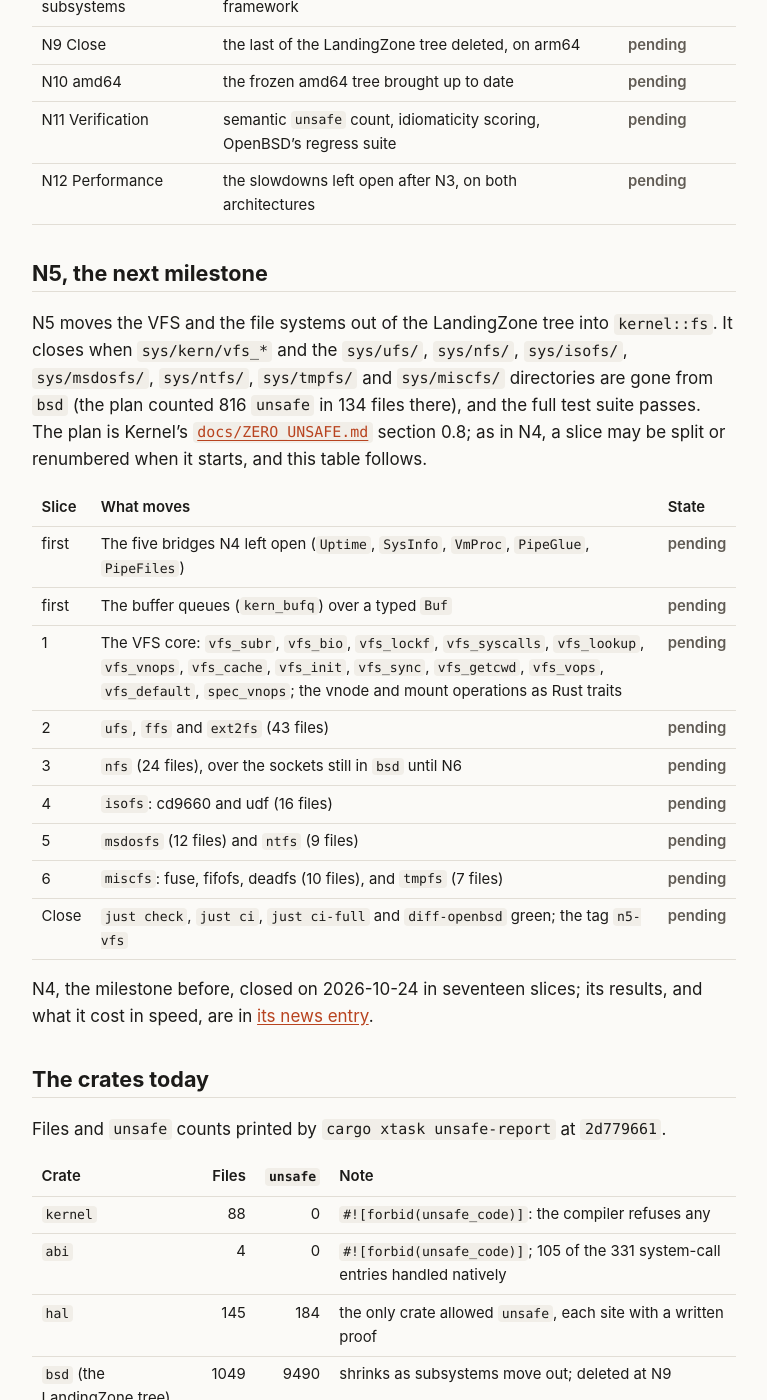
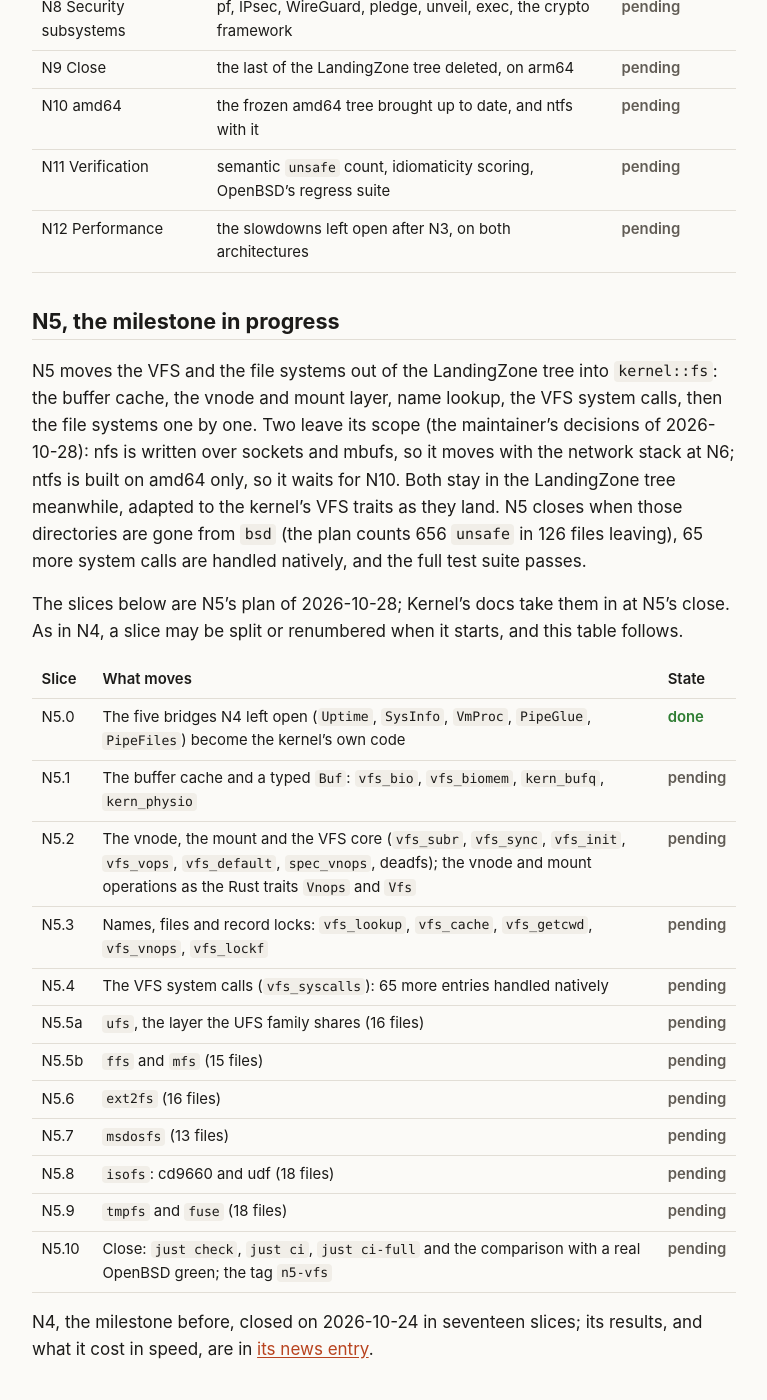
Before and after one commit to EmiBSD/Portal, a Jekyll site: the page built from status.md, in a window 1280 px wide and 1400 px high, scrolled down 1350 px. Shown: the whole window, without its empty margins (256-1023 px from the left). Built offline with Jekyll 4.4.1, drawn with Linux system fonts in a browser that asks for light colours; some of the changed text lies outside the part shown.

Commit message:
status: N5 under way, N5.0 done; figures at Kernel fd8e62a8
N5.0 merged in fd8e62a8 (2026-10-28): the five bridges N4 left open are the kernel's own
code; bridges.toml 30 -> 25 rows. cargo xtask unsafe-report there (CARGO_TARGET_DIR of its
own): kernel 89 files, 0 unsafe; abi 4, 0, 105 native; hal 145, 184; bsd 1,049, 9,490.

The N5 table follows the plan of 2026-10-28 (N5.0 to N5.10, not yet in Kernel's docs): nfs
moves at N6 and ntfs at N10 (the maintainer's decisions), so their rows and the N5, N6 and
N10 scopes say so. The home page says N5 is under way.

Co-Authored-By: Claude Opus 5.5 <noreply@anthropic.com>

```diff
--- a/_data/status.json
+++ b/_data/status.json
@@ -1,9 +1,9 @@
 {
-  "commit": "2d779661",
-  "date": "2026-10-24",
-  "at": "the close of N4",
+  "commit": "fd8e62a8",
+  "date": "2026-10-28",
+  "at": "N5.0, the first slice of N5",
   "crates": [
-    {"name": "kernel", "files": 88, "unsafe": 0, "note": "`#![forbid(unsafe_code)]`: the compiler refuses any"},
+    {"name": "kernel", "files": 89, "unsafe": 0, "note": "`#![forbid(unsafe_code)]`: the compiler refuses any"},
     {"name": "abi", "files": 4, "unsafe": 0, "note": "`#![forbid(unsafe_code)]`; 105 of the 331 system-call entries handled natively"},
     {"name": "hal", "files": 145, "unsafe": 184, "note": "the only crate allowed `unsafe`, each site with a written proof"},
     {"name": "bsd", "label": "the LandingZone tree", "files": 1049, "unsafe": 9490, "note": "shrinks as subsystems move out; deleted at N9"}
@@ -14,27 +14,30 @@
     {"name": "N2", "title": "Foundations", "scope": "the `kernel`, `abi` and `hal` crates, the runtime, pipe(2)", "date": "2026-10-16T22:38:19-03:00", "url": "https://github.com/EmiBSD/Kernel/releases/tag/n2-foundations"},
     {"name": "N3", "title": "Memory", "scope": "uvm into `kernel::vm`, the pmaps into `hal`", "date": "2026-10-18T12:25:14-03:00", "url": "https://github.com/EmiBSD/Kernel/releases/tag/n3-memory"},
     {"name": "N4", "title": "Processes and scheduling", "scope": "timeouts, processes, descriptors, kqueue, the scheduler, signals, tty, clocks, sysctl", "date": "2026-10-24T02:00:37-03:00", "url": "https://github.com/EmiBSD/Kernel/releases/tag/n4-processes", "post": "n4-met"},
-    {"name": "N5", "title": "VFS and file systems", "scope": "the VFS layer, ufs, nfs, tmpfs, msdosfs, cd9660, ntfs"},
-    {"name": "N6", "title": "Network stack", "scope": "interfaces, routing, IPv4, IPv6, sockets"},
+    {"name": "N5", "title": "VFS and file systems", "scope": "the buffer cache, the VFS layer, ufs and ffs, ext2fs, msdosfs, cd9660 and udf, tmpfs, fuse", "state": "in progress"},
+    {"name": "N6", "title": "Network stack", "scope": "interfaces, routing, IPv4, IPv6, sockets, then nfs over them"},
     {"name": "N7", "title": "Devices", "scope": "the driver model, then every bus and driver"},
     {"name": "N8", "title": "Security subsystems", "scope": "pf, IPsec, WireGuard, pledge, unveil, exec, the crypto framework"},
     {"name": "N9", "title": "Close", "scope": "the last of the LandingZone tree deleted, on arm64"},
-    {"name": "N10", "title": "amd64", "scope": "the frozen amd64 tree brought up to date"},
+    {"name": "N10", "title": "amd64", "scope": "the frozen amd64 tree brought up to date, and ntfs with it"},
     {"name": "N11", "title": "Verification", "scope": "semantic `unsafe` count, idiomaticity scoring, OpenBSD's regress suite"},
     {"name": "N12", "title": "Performance", "scope": "the slowdowns left open after N3, on both architectures"}
   ],
   "next": {
     "name": "N5",
     "slices": [
-      {"slice": "first", "what": "The five bridges N4 left open (`Uptime`, `SysInfo`, `VmProc`, `PipeGlue`, `PipeFiles`)"},
-      {"slice": "first", "what": "The buffer queues (`kern_bufq`) over a typed `Buf`"},
-      {"slice": "1", "what": "The VFS core: `vfs_subr`, `vfs_bio`, `vfs_lockf`, `vfs_syscalls`, `vfs_lookup`, `vfs_vnops`, `vfs_cache`, `vfs_init`, `vfs_sync`, `vfs_getcwd`, `vfs_vops`, `vfs_default`, `spec_vnops`; the vnode and mount operations as Rust traits"},
-      {"slice": "2", "what": "`ufs`, `ffs` and `ext2fs` (43 files)"},
-      {"slice": "3", "what": "`nfs` (24 files), over the sockets still in `bsd` until N6"},
-      {"slice": "4", "what": "`isofs`: cd9660 and udf (16 files)"},
-      {"slice": "5", "what": "`msdosfs` (12 files) and `ntfs` (9 files)"},
-      {"slice": "6", "what": "`miscfs`: fuse, fifofs, deadfs (10 files), and `tmpfs` (7 files)"},
-      {"slice": "Close", "what": "`just check`, `just ci`, `just ci-full` and `diff-openbsd` green; the tag `n5-vfs`"}
+      {"slice": "N5.0", "what": "The five bridges N4 left open (`Uptime`, `SysInfo`, `VmProc`, `PipeGlue`, `PipeFiles`) become the kernel's own code", "state": "done"},
+      {"slice": "N5.1", "what": "The buffer cache and a typed `Buf`: `vfs_bio`, `vfs_biomem`, `kern_bufq`, `kern_physio`"},
+      {"slice": "N5.2", "what": "The vnode, the mount and the VFS core (`vfs_subr`, `vfs_sync`, `vfs_init`, `vfs_vops`, `vfs_default`, `spec_vnops`, deadfs); the vnode and mount operations as the Rust traits `Vnops` and `Vfs`"},
+      {"slice": "N5.3", "what": "Names, files and record locks: `vfs_lookup`, `vfs_cache`, `vfs_getcwd`, `vfs_vnops`, `vfs_lockf`"},
+      {"slice": "N5.4", "what": "The VFS system calls (`vfs_syscalls`): 65 more entries handled natively"},
+      {"slice": "N5.5a", "what": "`ufs`, the layer the UFS family shares (16 files)"},
+      {"slice": "N5.5b", "what": "`ffs` and `mfs` (15 files)"},
+      {"slice": "N5.6", "what": "`ext2fs` (16 files)"},
+      {"slice": "N5.7", "what": "`msdosfs` (13 files)"},
+      {"slice": "N5.8", "what": "`isofs`: cd9660 and udf (18 files)"},
+      {"slice": "N5.9", "what": "`tmpfs` and `fuse` (18 files)"},
+      {"slice": "N5.10", "what": "Close: `just check`, `just ci`, `just ci-full` and the comparison with a real OpenBSD green; the tag `n5-vfs`"}
     ]
   }
 }
--- a/status.md
+++ b/status.md
@@ -38,14 +38,19 @@ Each line is checked by a scripted QEMU boot, the smoke tests, at every mileston
 | {{ m.name }} {{ m.title }} | {{ m.scope }} | {% if m.date %}<span class="state state-done">done</span> {{ m.date | slice: 0, 10 }}{% elsif m.state == "in progress" %}<span class="state state-wip">in progress</span>{% else %}<span class="state state-todo">pending</span>{% endif %} |
 {%- endfor %}
 
-## {{ s.next.name }}, the next milestone
+## {{ s.next.name }}, the milestone in progress
 
-N5 moves the VFS and the file systems out of the LandingZone tree into `kernel::fs`. It closes
-when `sys/kern/vfs_*` and the `sys/ufs/`, `sys/nfs/`, `sys/isofs/`, `sys/msdosfs/`,
-`sys/ntfs/`, `sys/tmpfs/` and `sys/miscfs/` directories are gone from `bsd` (the plan counted
-816 `unsafe` in 134 files there), and the full test suite passes. The plan is Kernel's
-[`docs/ZERO_UNSAFE.md`]({{ site.repo }}/blob/main/docs/ZERO_UNSAFE.md) section 0.8; as in N4,
-a slice may be split or renumbered when it starts, and this table follows.
+N5 moves the VFS and the file systems out of the LandingZone tree into `kernel::fs`: the buffer
+cache, the vnode and mount layer, name lookup, the VFS system calls, then the file systems one
+by one. Two leave its scope (the maintainer's decisions of 2026-10-28): nfs is written over
+sockets and mbufs, so it moves with the network stack at N6; ntfs is built on amd64 only, so it
+waits for N10. Both stay in the LandingZone tree meanwhile, adapted to the kernel's VFS traits
+as they land. N5 closes when those
+directories are gone from `bsd` (the plan counts 656 `unsafe` in 126 files leaving), 65 more
+system calls are handled natively, and the full test suite passes.
+
+The slices below are N5's plan of 2026-10-28; Kernel's docs take them in at N5's close. As in
+N4, a slice may be split or renumbered when it starts, and this table follows.
 
 | Slice | What moves | State |
 |---|---|---|
```
Also changed, not shown: index.md (+1 -1 lines).
